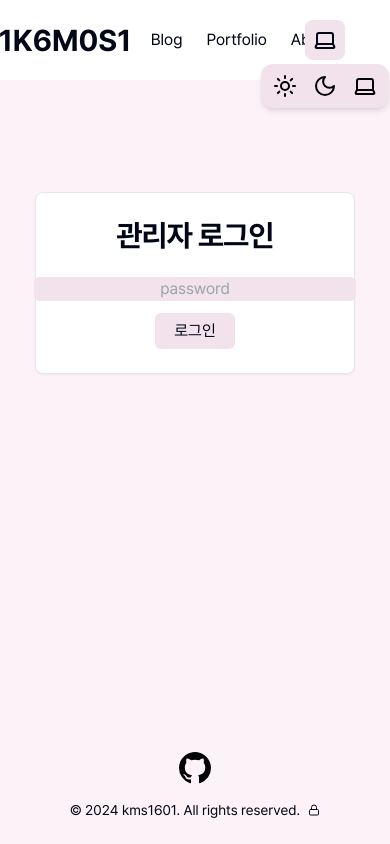
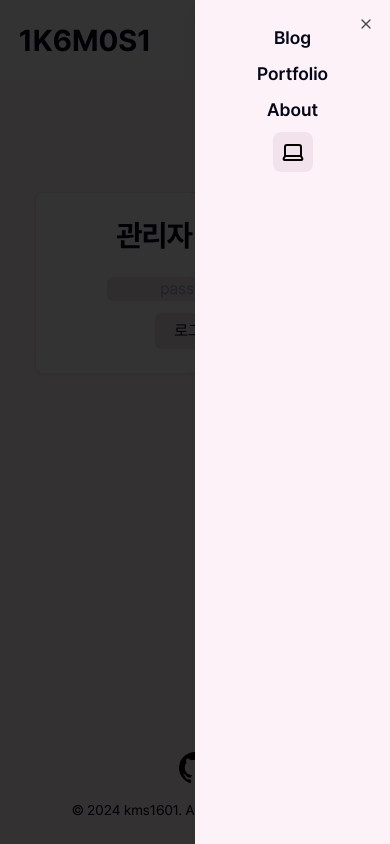
Before and after one commit to kms1601/1k6m0s1, a Next.js app: page /login in a window 390 px wide. Both pictures are taken after a click on the button 324 px from the left and 40 px from the top of the page. Built offline with nearby package versions, Linux system fonts and the light colour scheme.

Commit message:
[feat] 내비게이션 바 반응형 디자인. markdown 테스트 파일.

```diff
--- a/package.json
+++ b/package.json
@@ -4,12 +4,14 @@
   "private": true,
   "scripts": {
     "dev": "next dev",
+    "network": "next dev -H 0.0.0.0 -p 3000",
     "build": "next build",
     "start": "next start",
     "lint": "next lint"
   },
   "dependencies": {
     "@prisma/client": "^5.15.1",
+    "@radix-ui/react-dialog": "^1.1.1",
     "@radix-ui/react-dropdown-menu": "^2.1.0",
     "@radix-ui/react-slot": "^1.1.0",
     "@reduxjs/toolkit": "^2.2.5",
--- a/src/components/Admin.tsx
+++ b/src/components/Admin.tsx
@@ -35,7 +35,7 @@
 
   useEffect(() => {
     if (time >= 0) {
-      const id = setInterval(() => {
+      const id = setTimeout(() => {
         setTime(time - 1);
       }, 1000)
       return () => clearInterval(id);
--- a/src/components/Footer.tsx
+++ b/src/components/Footer.tsx
@@ -22,7 +22,7 @@
         <div className="flex items-center">
           <p className="text-sm flex">&copy; 2024 kms1601. All rights reserved.</p>
           <Link href="/login" className="inline-block align-middle">
-            <Lock className="h-3 w-3 ml-2"/>
+            <Lock className="h-3 w-3 ml-1"/>
           </Link>
         </div>
       </footer>
--- a/src/components/Login.tsx
+++ b/src/components/Login.tsx
@@ -55,7 +55,7 @@
       setTime(EXPIRE_TIME);
       router.push("login/redirect");
     } catch (error) {
-      console.error("로그인 실패", error);
+      console.error("Login Failed", error);
     }
   };
 
@@ -74,7 +74,7 @@
               failed ? <p className="mb-1 text-warning">비밀번호가 다릅니다</p> : null
             }
             <input name="password" type="password" placeholder="password" onChange={handlePasswordChange}
-                   className="outline-none rounded-md pr-2 pl-2 text-center transition duration-100 bg-popover hover:bg-primary focus:bg-primary dark:bg-popover-dark dark:hover:bg-primary-dark dark:focus:bg-primary-dark"/>
+                   className="outline-none w-44 rounded-md pr-2 pl-2 text-center transition duration-100 bg-popover hover:bg-primary focus:bg-primary dark:bg-popover-dark dark:hover:bg-primary-dark dark:focus:bg-primary-dark"/>
             <button
               type="submit"
               className="mt-3 w-20 rounded-md transition duration-100 p-1.5 bg-popover hover:bg-primary dark:bg-popover-dark dark:hover:bg-primary-dark">로그인
--- a/src/components/Navbar.tsx
+++ b/src/components/Navbar.tsx
@@ -1,24 +1,29 @@
 "use client"
 
-import React, {useContext} from 'react';
+import React from 'react';
 import SetThemeBtn from "@/components/SetThemeBtn";
 import Admin from "@/components/Admin";
 import Link from "next/link";
+import {Sheet, SheetContent, SheetHeader, SheetTitle, SheetTrigger} from "@/components/ui/sheet";
+import {Menu} from "lucide-react";
 
 const Navbar = () => {
   return (
+    <>
+      {/*Desktop*/}
+      <div className="hidden md:block">
         <nav
           className="fixed top-0 z-10 grid h-20 w-full grid-cols-9 place-items-center transition-colors duration-100 bg-secondary dark:bg-secondary-dark">
           <div/>
           <div className="text-3xl font-bold"><Link href="/">1K6M0S1</Link></div>
-      <div className="col-span-3 flex justify-self-start grid-cols-3 gap-6 ml-16">
-        <div className="flex justify-center items-center">
+          <div className="col-span-3 ml-16 flex grid-cols-3 gap-6 justify-self-start">
+            <div className="flex items-center justify-center">
               <Link href="/">Blog</Link>
             </div>
-        <div className="flex justify-center items-center">
+            <div className="flex items-center justify-center">
               <Link href="/">Portfolio</Link>
             </div>
-        <div className="flex justify-center items-center">
+            <div className="flex items-center justify-center">
               <Link href="/">About</Link>
             </div>
           </div>
@@ -27,6 +32,32 @@
           <div><SetThemeBtn/></div>
           <div><Admin/></div>
         </nav>
+      </div>
+
+      {/*Mobile*/}
+      <div className="block md:hidden">
+        <nav
+          className="fixed top-0 z-10 grid h-20 w-full grid-cols-3 place-items-center transition-colors duration-100 bg-secondary dark:bg-secondary-dark">
+          <div className="text-3xl font-bold ml-10"><Link href="/">1K6M0S1</Link></div>
+          <div/>
+          <div className="justify-self-end mr-10">
+            <Sheet>
+              <SheetTrigger><Menu className="h-8 w-8"></Menu></SheetTrigger>
+              <SheetContent className="w-1/2 bg-primary dark:bg-primary-dark border-none">
+                <SheetHeader>
+                  <SheetTitle><Link href="/">Blog</Link></SheetTitle>
+                  <SheetTitle><Link href="/">Portfolio</Link></SheetTitle>
+                  <SheetTitle><Link href="/">About</Link></SheetTitle>
+                  <div>
+                    <SetThemeBtn/>
+                  </div>
+                </SheetHeader>
+              </SheetContent>
+            </Sheet>
+          </div>
+        </nav>
+      </div>
+    </>
   );
 };
 
--- /dev/null
+++ b/src/components/ui/sheet.tsx
@@ -0,0 +1,140 @@
+"use client"
+
+import * as React from "react"
+import * as SheetPrimitive from "@radix-ui/react-dialog"
+import { cva, type VariantProps } from "class-variance-authority"
+import { X } from "lucide-react"
+
+import { cn } from "@/lib/utils"
+
+const Sheet = SheetPrimitive.Root
+
+const SheetTrigger = SheetPrimitive.Trigger
+
+const SheetClose = SheetPrimitive.Close
+
+const SheetPortal = SheetPrimitive.Portal
+
+const SheetOverlay = React.forwardRef<
+  React.ElementRef<typeof SheetPrimitive.Overlay>,
+  React.ComponentPropsWithoutRef<typeof SheetPrimitive.Overlay>
+>(({ className, ...props }, ref) => (
+  <SheetPrimitive.Overlay
+    className={cn(
+      "fixed inset-0 z-50 bg-black/80  data-[state=open]:animate-in data-[state=closed]:animate-out data-[state=closed]:fade-out-0 data-[state=open]:fade-in-0",
+      className
+    )}
+    {...props}
+    ref={ref}
+  />
+))
+SheetOverlay.displayName = SheetPrimitive.Overlay.displayName
+
+const sheetVariants = cva(
+  "fixed z-50 gap-4 bg-white p-6 shadow-lg transition ease-in-out data-[state=open]:animate-in data-[state=closed]:animate-out data-[state=closed]:duration-300 data-[state=open]:duration-500 dark:bg-slate-950",
+  {
+    variants: {
+      side: {
+        top: "inset-x-0 top-0 border-b data-[state=closed]:slide-out-to-top data-[state=open]:slide-in-from-top",
+        bottom:
+          "inset-x-0 bottom-0 border-t data-[state=closed]:slide-out-to-bottom data-[state=open]:slide-in-from-bottom",
+        left: "inset-y-0 left-0 h-full w-3/4 border-r data-[state=closed]:slide-out-to-left data-[state=open]:slide-in-from-left sm:max-w-sm",
+        right:
+          "inset-y-0 right-0 h-full w-3/4  border-l data-[state=closed]:slide-out-to-right data-[state=open]:slide-in-from-right sm:max-w-sm",
+      },
+    },
+    defaultVariants: {
+      side: "right",
+    },
+  }
+)
+
+interface SheetContentProps
+  extends React.ComponentPropsWithoutRef<typeof SheetPrimitive.Content>,
+    VariantProps<typeof sheetVariants> {}
+
+const SheetContent = React.forwardRef<
+  React.ElementRef<typeof SheetPrimitive.Content>,
+  SheetContentProps
+>(({ side = "right", className, children, ...props }, ref) => (
+  <SheetPortal>
+    <SheetOverlay />
+    <SheetPrimitive.Content
+      ref={ref}
+      className={cn(sheetVariants({ side }), className)}
+      {...props}
+    >
+      {children}
+      <SheetPrimitive.Close className="absolute right-4 top-4 rounded-sm opacity-70 ring-offset-white transition-opacity hover:opacity-100 focus:outline-none focus:ring-2 focus:ring-slate-950 focus:ring-offset-2 disabled:pointer-events-none data-[state=open]:bg-slate-100 dark:ring-offset-slate-950 dark:focus:ring-slate-300 dark:data-[state=open]:bg-slate-800">
+        <X className="h-4 w-4" />
+        <span className="sr-only">Close</span>
+      </SheetPrimitive.Close>
+    </SheetPrimitive.Content>
+  </SheetPortal>
+))
+SheetContent.displayName = SheetPrimitive.Content.displayName
+
+const SheetHeader = ({
+  className,
+  ...props
+}: React.HTMLAttributes<HTMLDivElement>) => (
+  <div
+    className={cn(
+      "flex flex-col space-y-2 text-center sm:text-left",
+      className
+    )}
+    {...props}
+  />
+)
+SheetHeader.displayName = "SheetHeader"
+
+const SheetFooter = ({
+  className,
+  ...props
+}: React.HTMLAttributes<HTMLDivElement>) => (
+  <div
+    className={cn(
+      "flex flex-col-reverse sm:flex-row sm:justify-end sm:space-x-2",
+      className
+    )}
+    {...props}
+  />
+)
+SheetFooter.displayName = "SheetFooter"
+
+const SheetTitle = React.forwardRef<
+  React.ElementRef<typeof SheetPrimitive.Title>,
+  React.ComponentPropsWithoutRef<typeof SheetPrimitive.Title>
+>(({ className, ...props }, ref) => (
+  <SheetPrimitive.Title
+    ref={ref}
+    className={cn("text-lg font-semibold text-slate-950 dark:text-slate-50", className)}
+    {...props}
+  />
+))
+SheetTitle.displayName = SheetPrimitive.Title.displayName
+
+const SheetDescription = React.forwardRef<
+  React.ElementRef<typeof SheetPrimitive.Description>,
+  React.ComponentPropsWithoutRef<typeof SheetPrimitive.Description>
+>(({ className, ...props }, ref) => (
+  <SheetPrimitive.Description
+    ref={ref}
+    className={cn("text-sm text-slate-500 dark:text-slate-400", className)}
+    {...props}
+  />
+))
+SheetDescription.displayName = SheetPrimitive.Description.displayName
+
+export {
+  Sheet,
+  SheetPortal,
+  SheetOverlay,
+  SheetTrigger,
+  SheetClose,
+  SheetContent,
+  SheetHeader,
+  SheetFooter,
+  SheetTitle,
+  SheetDescription,
+}
```
Also changed, not shown: public/md-test.md (added, +114 -0 lines), 1 other file (tests, documents, lock files or other folders). Lines whose indentation alone changed are shown as unchanged.
